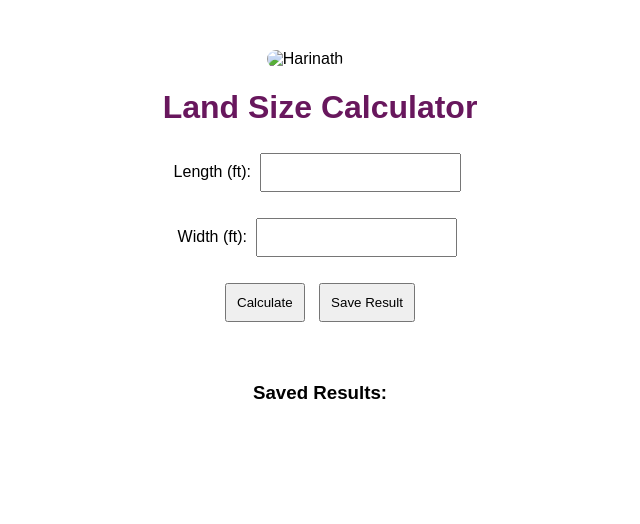
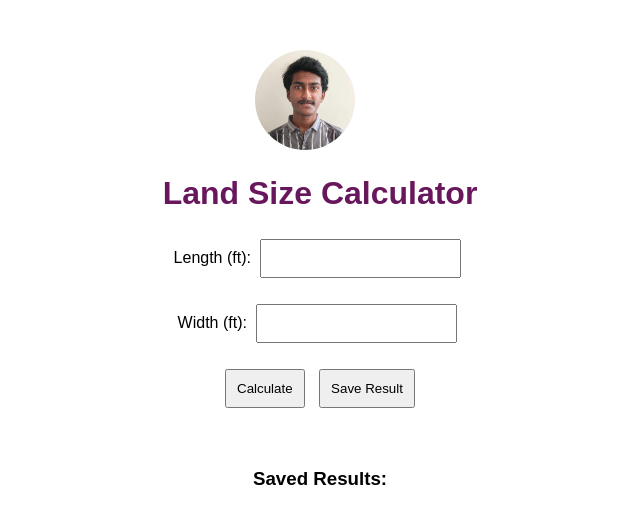
Before and after one commit to harinath408962/LandSizeCalc, a plain HTML site: page index.html in a window 1280 px wide. Shown: the whole page, without its empty margins (320-960 px from the left). Drawn offline with Linux system fonts and the light colour scheme.

Commit message:
Fix HTML structure and update image source

```diff
--- a/index.html
+++ b/index.html
@@ -32,7 +32,7 @@
   </style>
 </head>
 <body>
-<img src="images/photo.jpg" alt="Harinath">
+<img src="photo.jpg" alt="Harinath">
 
   <h1><em>Land Size Calculator</em></h1>
 
```
